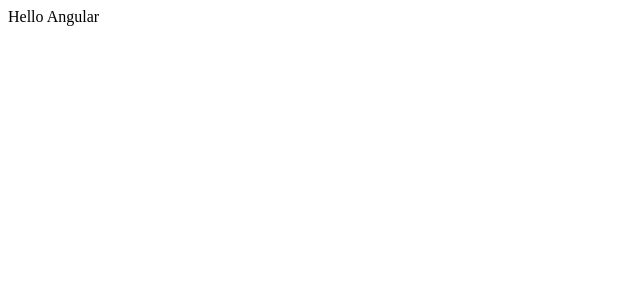
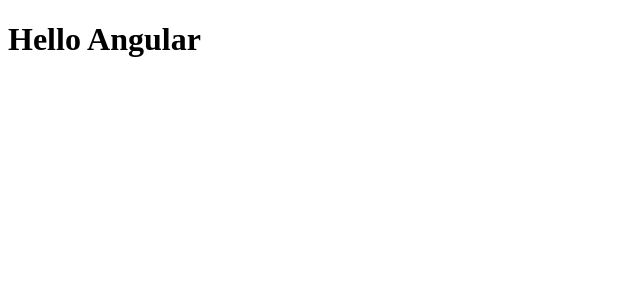
Before and after one commit to ericsoucy/mediumclone-angular, an Angular app: page / in a window 1280 px wide. Shown: the top 300 px of the page, without its empty margins (0-640 px from the left). Built offline with nearby package versions, Linux system fonts and the light colour scheme.

Commit message:
router in ath module

```diff
--- a/src/app/app.component.html
+++ b/src/app/app.component.html
@@ -1 +1,2 @@
-Hello Angular
+<H1>Hello Angular</H1>
+<router-outlet></router-outlet>
```
Also changed, not shown: src/app/app.module.ts (+5 -9 lines), src/app/auth/auth.module.ts (+10 -8 lines).
